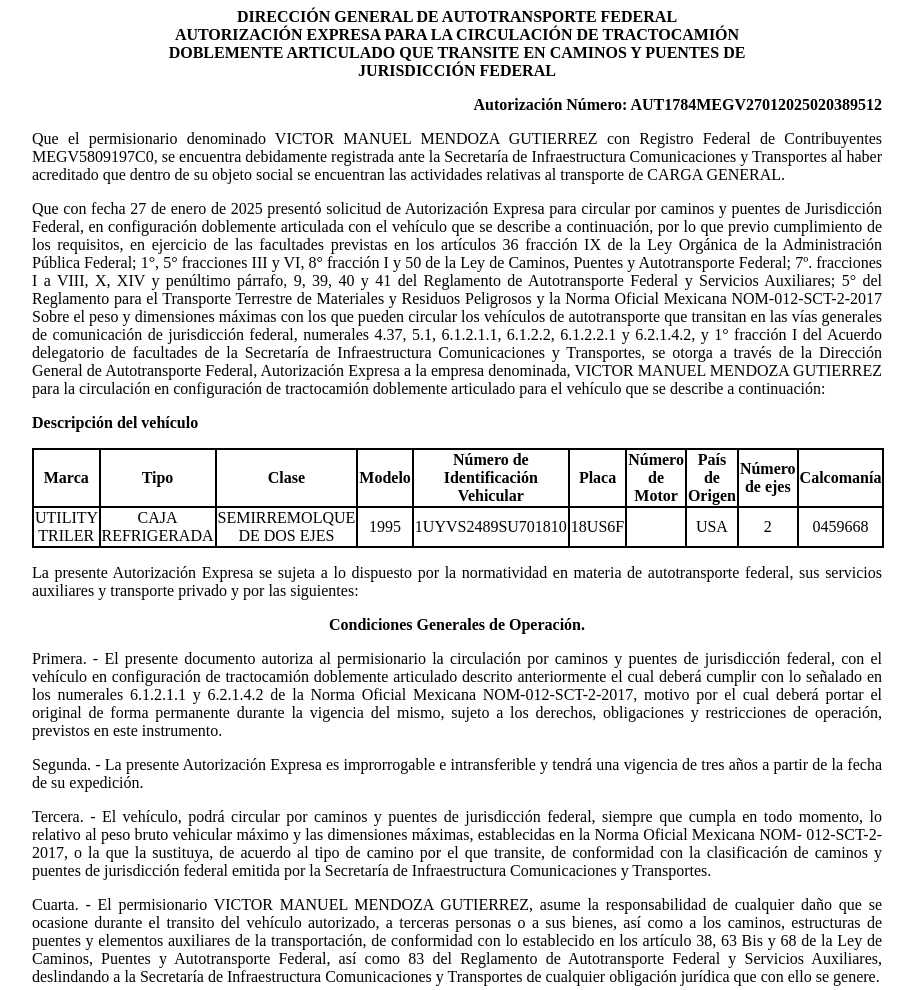
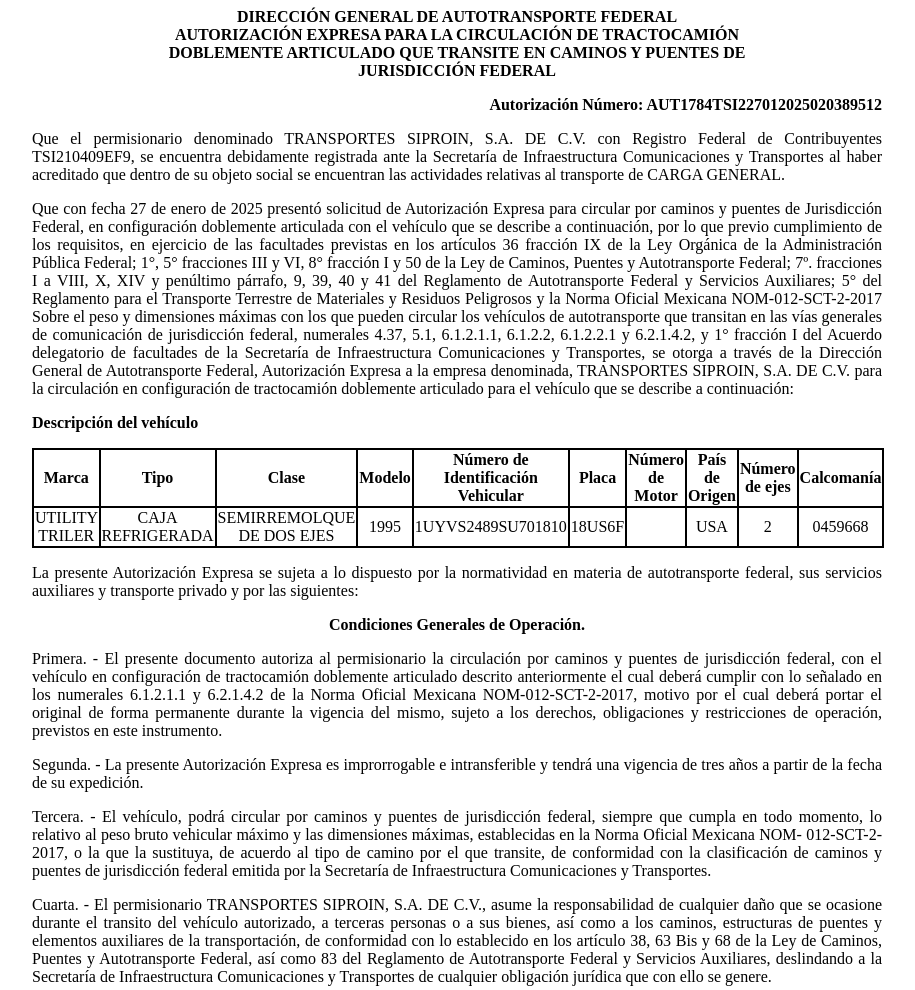
Before and after one commit to app-sct1/ConsultaAutDobleRemolque-folio-0253257, a plain HTML site: page index.html in a window 1280 px wide. Shown: the top 990 px of the page, without its empty margins (183-1098 px from the left). Drawn offline with Linux system fonts and the light colour scheme.

Commit message:
Update index.html

```diff
--- a/index.html
+++ b/index.html
@@ -75,11 +75,11 @@
 						<p class="sinMargen">DOBLEMENTE ARTICULADO QUE TRANSITE EN CAMINOS Y PUENTES DE</p>
 						<p class="sinMargen">JURISDICCIÓN FEDERAL</p>
 					</div>
-<p class="derechaNegro">Autorización Número: AUT1784MEGV27012025020389512</p>
+<p class="derechaNegro">Autorización Número: AUT1784TSI227012025020389512</p>
 
 					<p class="justificado">Que el permisionario denominado
-						VICTOR MANUEL MENDOZA GUTIERREZ con Registro Federal de
-						Contribuyentes MEGV5809197C0, se encuentra
+						TRANSPORTES SIPROIN, S.A. DE C.V. con Registro Federal de
+						Contribuyentes TSI210409EF9, se encuentra
 						debidamente registrada ante la Secretaría de Infraestructura
 						Comunicaciones y Transportes al haber acreditado que dentro de su
 						objeto social se encuentran las actividades relativas al
@@ -107,7 +107,7 @@
 						facultades de la Secretaría de Infraestructura Comunicaciones y
 						Transportes, se otorga a través de la
 						Dirección General de Autotransporte Federal, Autorización Expresa a la
-						empresa denominada, VICTOR MANUEL MENDOZA GUTIERREZ para la
+						empresa denominada, TRANSPORTES SIPROIN, S.A. DE C.V. para la
 						circulación en configuración de tractocamión doblemente articulado
 						para el vehículo que se describe a continuación:</p>
 
@@ -175,7 +175,7 @@
 						Secretaría de Infraestructura Comunicaciones y Transportes.</p>
 
 					<p class="justificado">Cuarta. - El permisionario
-						VICTOR MANUEL MENDOZA GUTIERREZ, asume la responsabilidad de
+						TRANSPORTES SIPROIN, S.A. DE C.V., asume la responsabilidad de
 						cualquier daño que se ocasione durante el transito del vehículo
 						autorizado, a terceras personas o a sus bienes, así como a los
 						caminos, estructuras de puentes y elementos auxiliares de la
```
